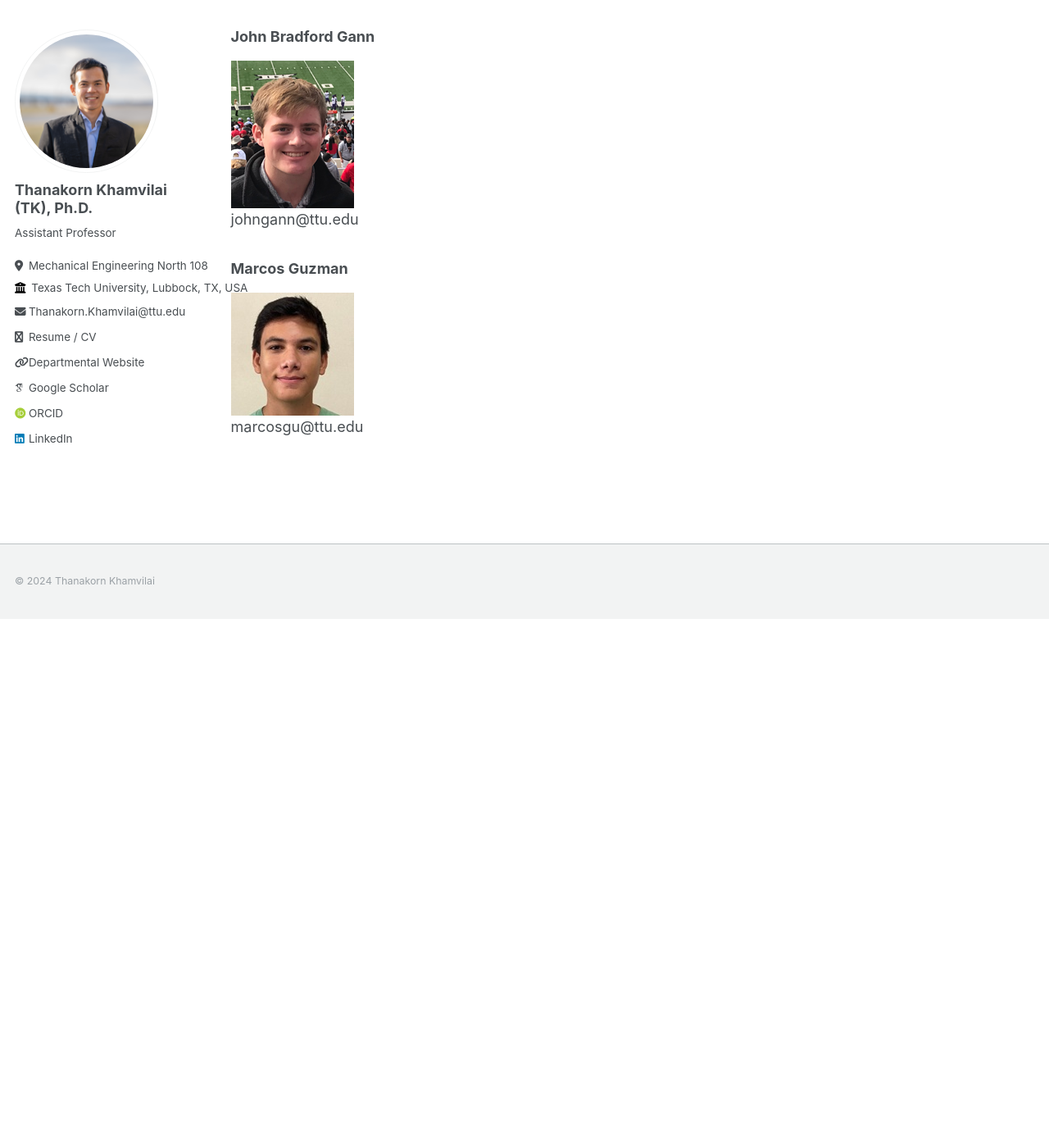
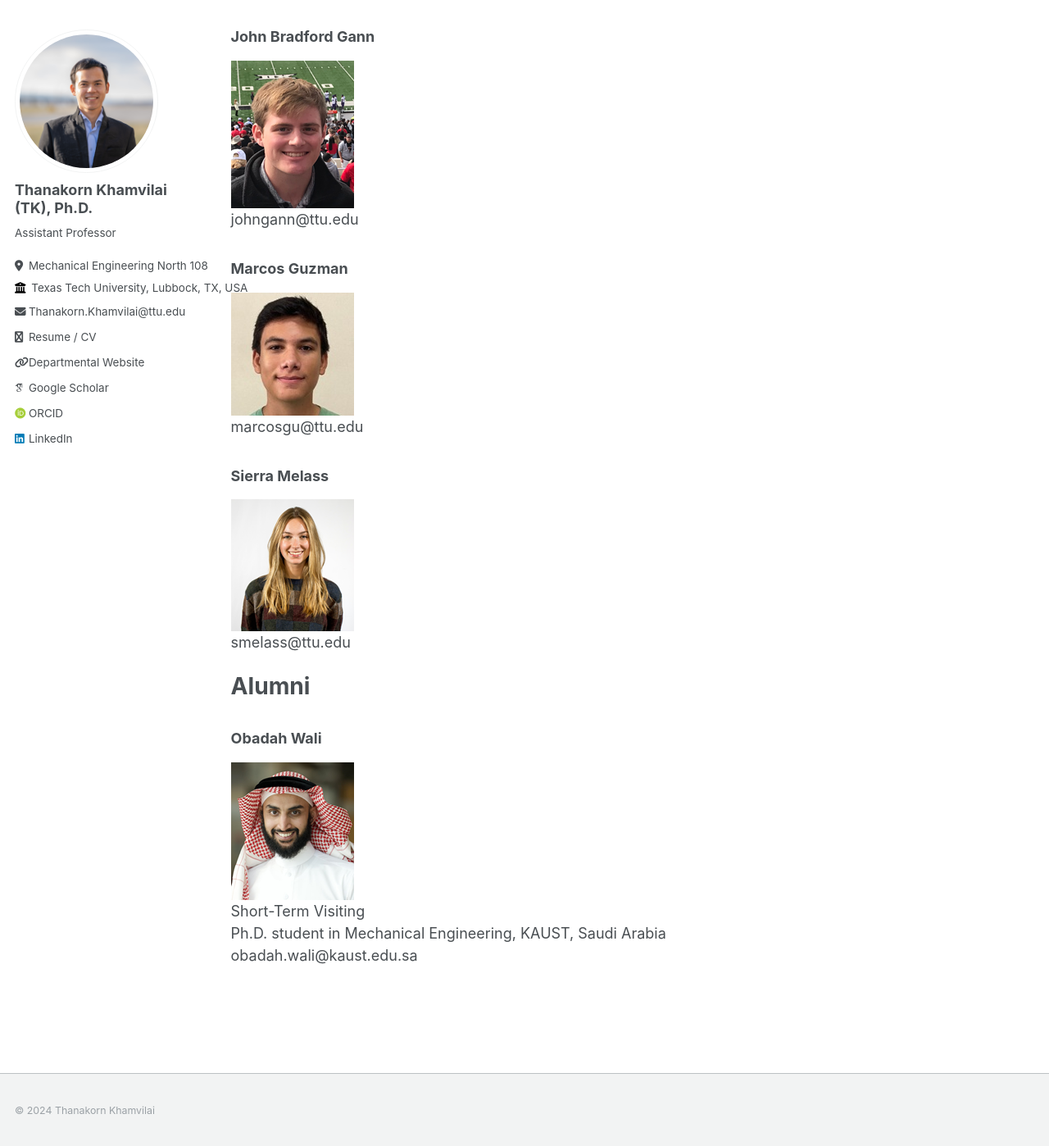
Before and after one commit to tkhamvilai/tkhamvilai.github.io, a Jekyll site: the page built from _pages/group.md, in a window 1280 px wide and 1400 px high, scrolled down 1314 px. Shown: the whole window at 82% size. Built offline with Jekyll 4.4.1, drawn with Linux system fonts in a browser that asks for light colours; some web fonts are replaced; before the commit the page ends 2069 px from its top, so only the background shows below that.

Commit message:
add Sierra and Obadah

```diff
--- a/_pages/group.md
+++ b/_pages/group.md
@@ -34,3 +34,17 @@ johngann@ttu.edu
 
 ![MarcosGuzman](/images/MarcosGuzman.png#left "MarcosGuzman")\
 marcosgu@ttu.edu
+
+### Sierra Melass
+
+![SierraMelass](/images/SierraMelass.png#left "SierraMelass")\
+smelass@ttu.edu
+
+# Alumni
+
+### Obadah Wali
+
+![ObadahWali](/images/ObadahWali.png#left "ObadaWali")\
+Short-Term Visiting\
+Ph.D. student in Mechanical Engineering, KAUST, Saudi Arabia\
+obadah.wali@kaust.edu.sa
```
Also changed, not shown: images/ObadahWali.png (added), images/SierraMelass.png (added).
